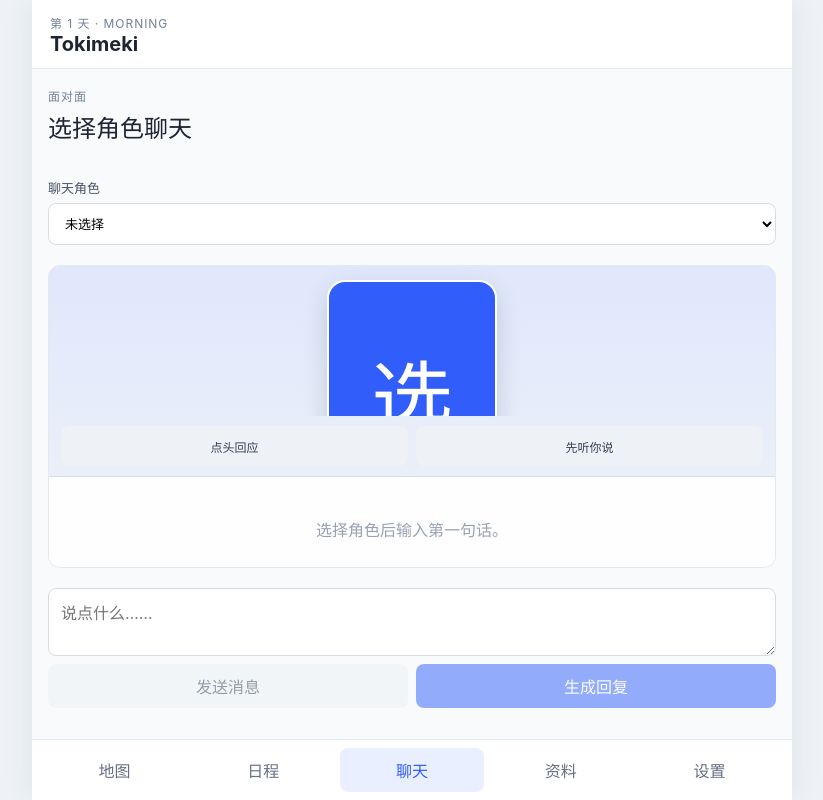
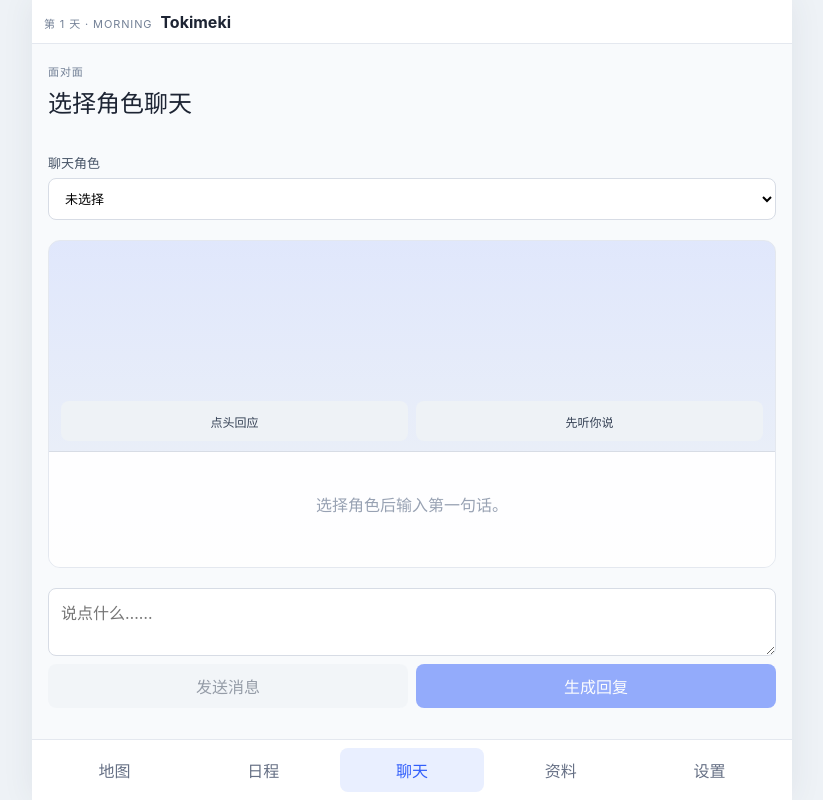
Before and after one commit to ssrei7/Tokimeki, a React (Vite) app: page / in a window 1280 px wide. Both pictures are taken after a click on the button "打开聊天". Shown: the whole page, without its empty margins (228-1051 px from the left). Built offline with nearby package versions, Linux system fonts and the light colour scheme.

Commit message:
fix: refine vertical encounter chat layout

```diff
--- a/src/App.tsx
+++ b/src/App.tsx
@@ -1112,9 +1112,11 @@ function ChatView(props: {
   const statusText = props.requestStatus === 'requesting' ? '等待回复…' : props.requestStatus === 'generating' ? '正在生成…' : props.requestStatus === 'error' ? '请求失败' : '';
   const canGenerate = canGenerateReply(props.messages, props.input);
   const latestMessage = props.messages.at(-1)?.content;
+  const latestRole = props.messages.at(-1)?.role;
   const olderMessageCount = Math.max(0, props.messages.length - 40);
   const visibleMessages = showOlderMessages ? props.messages : props.messages.slice(olderMessageCount);
   const [portraitUrl, setPortraitUrl] = useState<string>();
+  const [quickReplySelected, setQuickReplySelected] = useState(false);
   const activePortrait = props.worldCharacter?.visuals.portraits.find((portrait) => portrait.id === props.worldCharacter?.visuals.activePortraitId) ?? props.worldCharacter?.visuals.portraits[0];
   const accentColor = props.worldCharacter?.visuals.accentColor ?? '#315efb';
   const characterName = props.characters.find((item) => item.id === props.selectedCharacterId)?.name ?? '选择角色聊天';
@@ -1162,14 +1164,18 @@ function ChatView(props: {
     }
   }, [latestMessage, props.busy, props.messages.length, props.requestStatus, props.selectedCharacterId]);
 
+  useEffect(() => {
+    if (latestRole === 'assistant' && !props.busy) setQuickReplySelected(false);
+  }, [latestRole, props.busy]);
+
   return <section className="chat-screen vn-chat-screen">
     <div className="section-heading"><div><span className="eyebrow">面对面</span><h2>{characterName}</h2></div>{statusText && <span className={`request-status ${props.requestStatus}`}>{statusText}</span>}</div>
     <div className="character-picker"><label>聊天角色<select value={props.selectedCharacterId} onChange={(event) => props.setSelectedCharacterId(event.target.value)}><option value="">未选择</option>{props.characters.map((item) => <option key={item.id} value={item.id}>{item.name}</option>)}</select></label></div>
     <div className="vn-stage" style={{ '--vn-accent': accentColor } as CSSProperties}>
       <div className="vn-portrait-area" aria-label={`${characterName}的立绘`}>
-        {portraitUrl ? <img className="vn-portrait" src={portraitUrl} alt={`${characterName}的立绘`} /> : <div className="vn-portrait-fallback" aria-label={`${characterName}的默认头像`}>{characterName.slice(0, 1)}</div>}
+        {portraitUrl ? <img className="vn-portrait" src={portraitUrl} alt={`${characterName}的立绘`} /> : <div className="vn-portrait-empty" aria-label="暂无立绘" />}
       </div>
-      <div className="vn-choices" aria-label="快速回应"><button className="secondary" onClick={() => props.setInput('我点了点头。')}>点头回应</button><button className="secondary" onClick={() => props.setInput('我先听你说。')}>先听你说</button></div>
+      {!quickReplySelected && <div className="vn-choices" aria-label="快速回应"><button className="secondary" onClick={() => { props.setInput('我点了点头。'); setQuickReplySelected(true); }}>点头回应</button><button className="secondary" onClick={() => { props.setInput('我先听你说。'); setQuickReplySelected(true); }}>先听你说</button></div>}
       <div className="vn-dialogue-box">
         <div className="vn-dialogue-log messages" ref={messagesRef}>{olderMessageCount > 0 && !showOlderMessages && <button className="history-toggle" onClick={() => setShowOlderMessages(true)}>查看更早的 {olderMessageCount} 条消息</button>}{props.messages.length === 0 && !props.busy && <p className="empty">选择角色后输入第一句话。</p>}{visibleMessages.map((message, index) => <div className={`vn-line ${message.role}`} key={`${message.role}-${olderMessageCount + index}`}><span className="vn-speaker">{message.role === 'assistant' ? characterName : message.role === 'user' ? '你' : ''}</span><span className="vn-line-text">{message.content}</span></div>)}{props.busy && props.requestStatus === 'requesting' && <div className="vn-line assistant pending"><span className="vn-speaker">{characterName}</span><span className="vn-line-text">等待回复…</span></div>}</div>
       </div>
--- a/src/ui/theme/app.css
+++ b/src/ui/theme/app.css
@@ -7,10 +7,11 @@ button:disabled { opacity: .5; cursor: not-allowed; }
 button.secondary { background: #eef2f6; color: #344054; }
 button.danger { background: #fee4e2; color: #b42318; }
 .app-shell { min-height: 100dvh; height: 100dvh; max-width: 760px; margin: 0 auto; overflow: hidden; background: #f8fafc; display: flex; flex-direction: column; }
-.topbar { padding: calc(12px + env(safe-area-inset-top)) 18px 12px; display: flex; justify-content: space-between; align-items: center; border-bottom: 1px solid #e4e8ef; background: #fff; }
+.topbar { min-height: 44px; padding: calc(4px + env(safe-area-inset-top)) 12px 4px; display: flex; justify-content: space-between; align-items: center; border-bottom: 1px solid #e4e8ef; background: #fff; }
+.topbar > div { display: flex; align-items: baseline; gap: 8px; min-width: 0; }
 .topbar h1, h2, h3, p { margin: 0; }
-.topbar h1 { font-size: 20px; }
-.topbar small, .eyebrow { color: #738096; font-size: 12px; letter-spacing: .08em; text-transform: uppercase; }
+.topbar h1 { font-size: 16px; }
+.topbar small, .eyebrow { color: #738096; font-size: 11px; letter-spacing: .08em; text-transform: uppercase; }
 .screen { flex: 1; min-height: 0; padding: 16px 16px 92px; overflow: auto; }
 .screen.chat-screen-host { display: flex; flex-direction: column; overflow: hidden; }
 .screen.map-screen-host { display: flex; flex-direction: column; overflow: hidden; padding: 8px 12px calc(70px + env(safe-area-inset-bottom)); }
@@ -122,10 +123,10 @@ button.danger { background: #fee4e2; color: #b42318; }
 .vn-stage { --vn-accent: #315efb; min-height: 0; display: flex; flex: 1 1 auto; flex-direction: column; overflow: hidden; border: 1px solid #e4e8ef; border-radius: 12px; background: linear-gradient(180deg, color-mix(in srgb, var(--vn-accent) 12%, #f8fafc), #eef2f6); }
 .vn-portrait-area { min-height: 150px; display: grid; flex: 1 1 auto; place-items: end center; overflow: hidden; padding: 14px 18px 0; }
 .vn-portrait { display: block; max-width: min(100%, 360px); max-height: 100%; object-fit: contain; object-position: center bottom; filter: drop-shadow(0 10px 14px #34405426); }
-.vn-portrait-fallback { width: clamp(108px, 34vw, 170px); aspect-ratio: 3 / 4; display: grid; place-items: center; border: 2px solid #ffffff; border-radius: 18px 18px 8px 8px; background: var(--vn-accent); color: #fff; box-shadow: 0 10px 24px #34405433; font-size: clamp(48px, 14vw, 82px); font-weight: 700; }
+.vn-portrait-empty { width: min(100%, 360px); height: 100%; min-height: 80px; }
 .vn-choices { display: grid; grid-template-columns: repeat(2, minmax(0, 1fr)); gap: 8px; padding: 10px 12px; }
 .vn-choices button { min-height: 40px; font-size: 12px; }
-.vn-dialogue-box { flex: 0 0 min(36%, 240px); min-height: 116px; border-top: 1px solid #d7dce5; background: #fffffff2; }
+.vn-dialogue-box { flex: 0 0 min(44%, 300px); min-height: 160px; overflow: hidden; border-top: 1px solid #d7dce5; background: #fffffff2; }
 .vn-dialogue-log { gap: 8px; padding: 12px; }
 .vn-line { display: grid; gap: 3px; max-width: 100%; padding: 8px 10px; border-left: 3px solid var(--vn-accent); background: #f8fafc; white-space: pre-wrap; line-height: 1.5; }
 .vn-line.user { border-left-color: #315efb; background: #eff4ff; }
```
Also changed, not shown: 2 other files (tests, documents, lock files or other folders).
